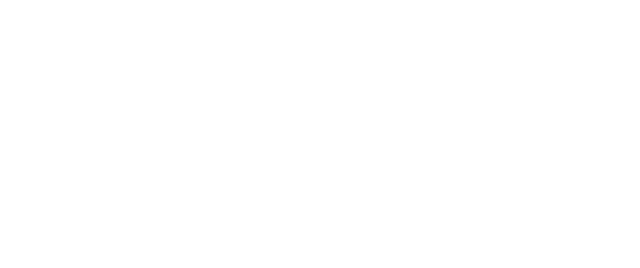
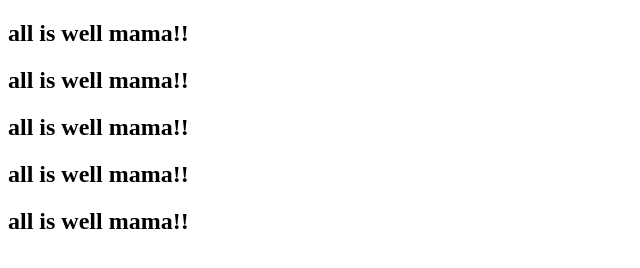
Before and after one commit to mdjobayeradnan/reset-assignment-1, a plain HTML site: page index.html in a window 1280 px wide. Shown: the whole page, without its empty margins (0-640 px from the left). Drawn offline with Linux system fonts and the light colour scheme.

Commit message:
all is well

```diff
--- a/index.html
+++ b/index.html
@@ -6,6 +6,10 @@
     <title>Document</title>
 </head>
 <body>
-
+    <H2>all is well mama!!</H2>
+    <H2>all is well mama!!</H2>
+    <H2>all is well mama!!</H2>
+    <H2>all is well mama!!</H2>
+    <H2>all is well mama!!</H2>
 </body>
 </html>
```
